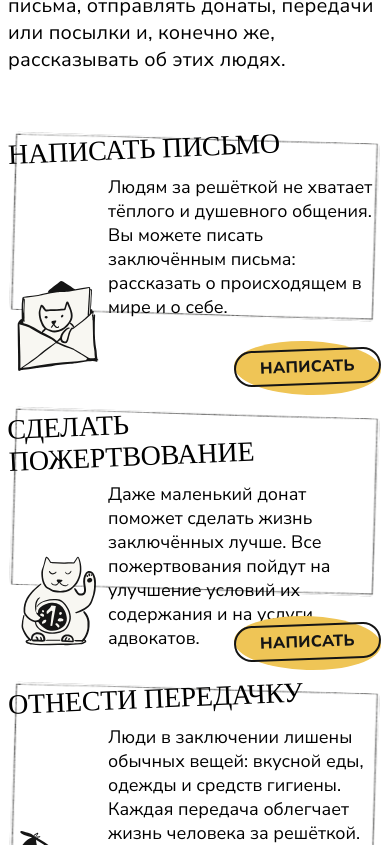
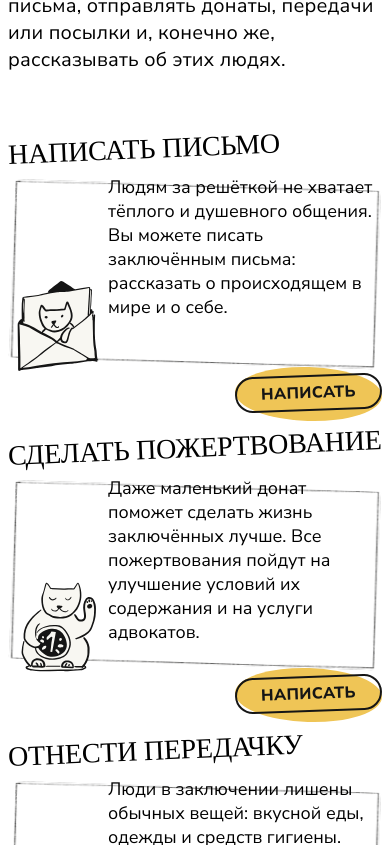
Before and after one commit to ivanmatcuka/enbv-frontend, a Next.js app: page / in a window 390 px wide. Shown: the part 3899-4744 px from the top of the page. Built offline with nearby package versions, Linux system fonts and the light colour scheme; a web font is replaced by a local one.

Commit message:
WIP: EVEN MORE RESPONSIVE!

```diff
--- a/app/page.tsx
+++ b/app/page.tsx
@@ -539,8 +539,9 @@ export default function Home() {
         className={styles.whom}
         id="whom"
         width="100%"
-        padding="86px"
         position="relative"
+        padding={{ xs: 1, sm: 2, lg: 10.75 }}
+        paddingTop={{ xs: 6, lg: 'auto' }}
       >
         <Grid
           container
@@ -673,8 +674,9 @@ export default function Home() {
         className={styles.list}
         id="list"
         width="100%"
-        padding="86px"
         position="relative"
+        padding={{ xs: 1, sm: 2, lg: 10.75 }}
+        paddingTop={{ xs: 6, lg: 'auto' }}
       >
         <Grid
           container
--- a/components/organisms/Card/Card.tsx
+++ b/components/organisms/Card/Card.tsx
@@ -9,18 +9,16 @@ import { Typography } from '../../../components/typography/Typography/Typography
 const Container = styled('div')(({ theme }) => ({
   position: 'relative',
 
-  width: 594,
-  height: 285,
+  maxWidth: 594,
+  minHeight: 285,
   boxSizing: 'border-box',
 
   background: 'url("/drawing_frame.png") no-repeat',
   backgroundSize: 'contain',
 
   [theme.breakpoints.down('lg')]: {
-    width: 373,
-    height: 259,
-
-    backgroundImage: 'url("/drawing_frame_xs.svg")',
+    background: 'url("/drawing_frame_xs.svg") center no-repeat',
+    backgroundSize: 'contain',
   },
 }));
 
```
